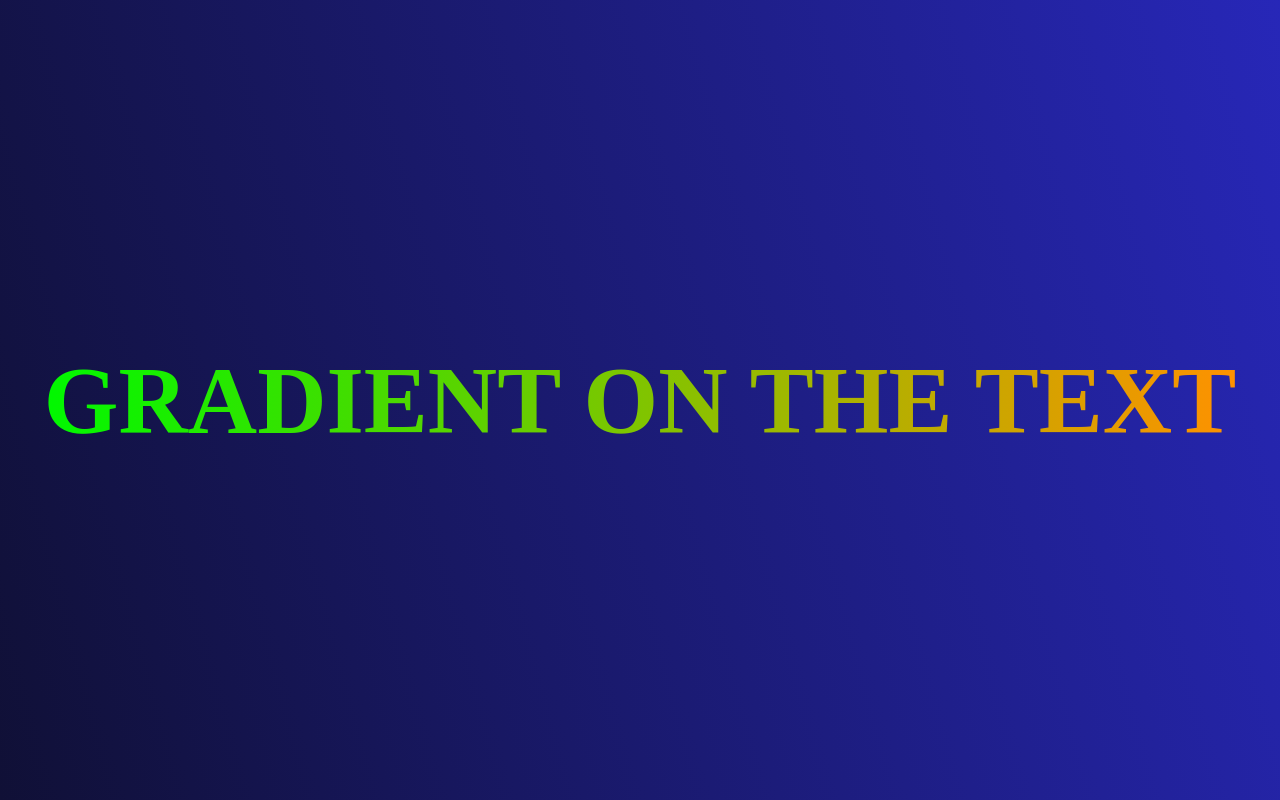
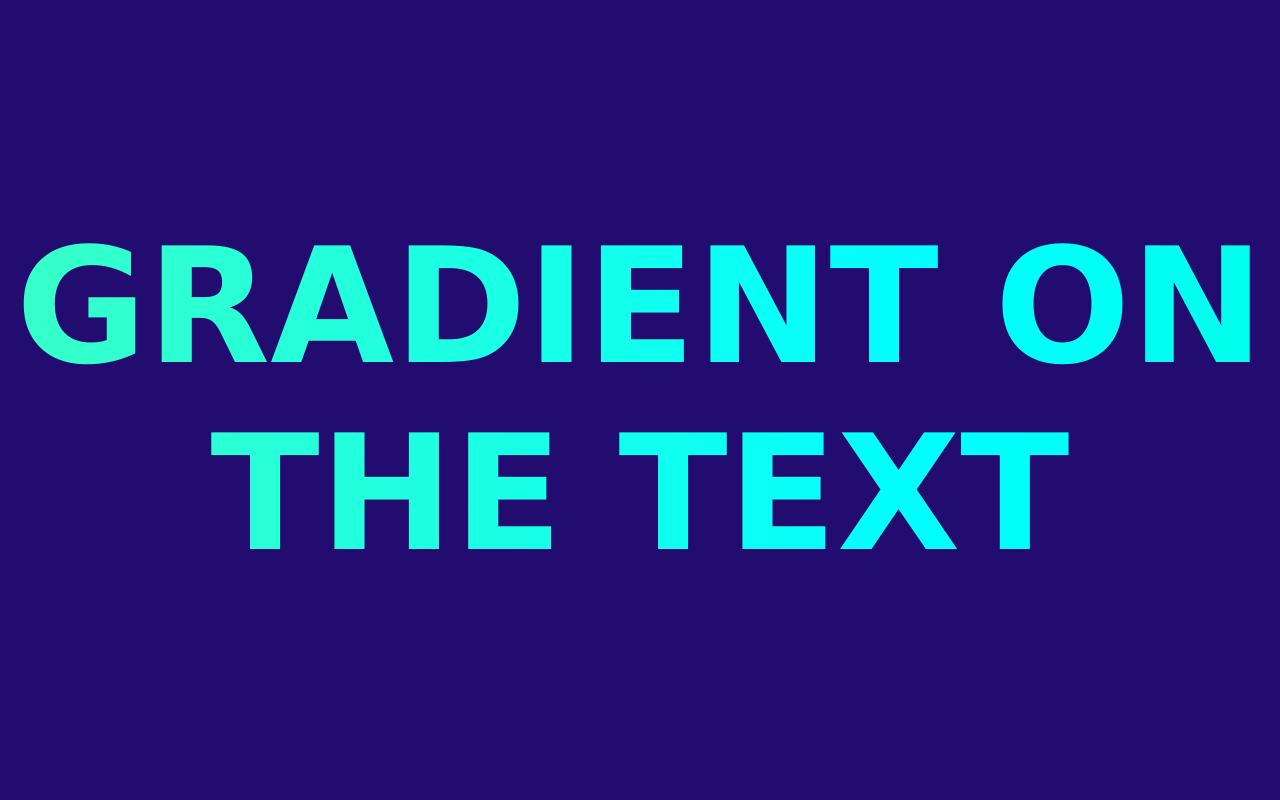
Before and after one commit to michaszo18/WebDevChallenge, a PHP site: page / in a window 1280 px wide. Run offline with PHP 8.4, Linux system fonts and the light colour scheme.

Commit message:
add animate to 01_gradienOnTheText

```diff
--- a/01_GradientOnTheText/main.css
+++ b/01_GradientOnTheText/main.css
@@ -1,23 +1,42 @@
-* {
+body {
     margin: 0;
     padding: 0;
+    font-family: Verdana, Geneva, Tahoma, sans-serif;
+    background-color: rgb(34, 12, 112);
 }
 
 .container {
-    max-width: 100%;
-    height: 100vh;
-    text-align: center;
-    background: linear-gradient(75deg, rgb(16, 16, 54), rgb(39, 39, 184));
-    display: flex;
-    justify-content: center;
-    align-items: center;
+    /* Wypośrodkowanie containera w pionie */
+    position: absolute;
+    top: 50%;
+    transform: translateY(-50%);
+    width: 100%;
 }
 
 h1 {
-    font-size: 6rem;
-    background-image: linear-gradient(to right, rgb(0, 248, 0), rgb(255, 145, 0));
+
+    /* Wypośrodkowanie tekstu w poziomie */
+    margin: 0;
+    padding: 0;
+    text-align: center;
+
+    font-size: 10em;
+    color: transparent;
+    text-transform: uppercase;
+    background-image: linear-gradient(to right, #f00, #ff0, #0ff, #0f0);
     -webkit-background-clip: text;
-    color: transparent;
-    animation: color 3s linear infinite;
-    text-transform: uppercase;
+    animation: animate 20s linear infinite;
+    background-size: 1000%;
 }
+
+@keyframes animate {
+    0% {
+        background-position: 0% 100%;
+    }
+    50% {
+        background-position: 100% 0%;
+    }
+    100% {
+        background-position: 0% 100%;
+    }
+}
```
